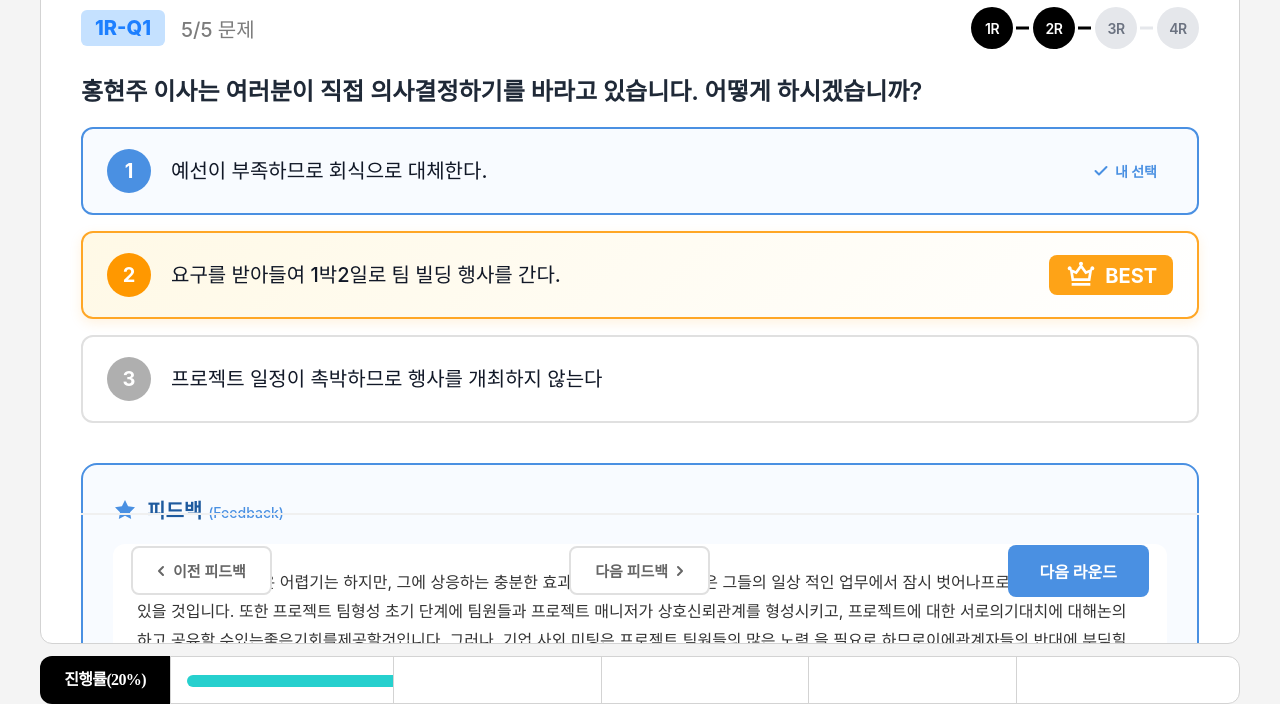
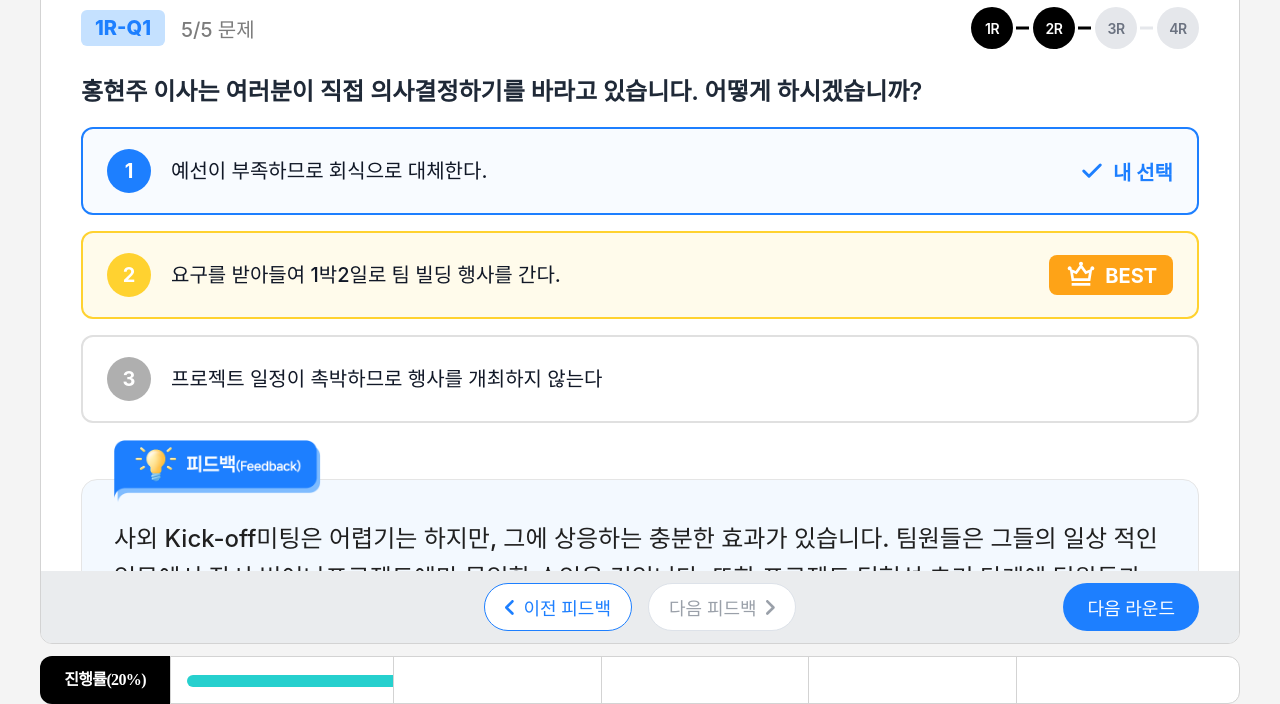
Before and after one commit to sminggs/simulation_publishing, a plain HTML site: page pm/feedback.html in a window 1280 px wide. Shown: the part 168-872 px from the top of the page. Drawn offline with nearby package versions, Linux system fonts and the light colour scheme; a web font is replaced by a local one.

Commit message:
feat: 전체 페이지 완료

```diff
--- a/pm/css/pages.css
+++ b/pm/css/pages.css
@@ -2041,6 +2041,14 @@
   border-radius: 12px;
   transition: all 0.3s;
   position: relative;
+  cursor: pointer;
+  width: 100%;
+  text-align: left;
+}
+
+.feedback-option:hover {
+  border-color: #ccc;
+  background: #fafafa;
 }
 
 .feedback-option .option-number {
@@ -2073,43 +2081,44 @@
 .option-badge {
   display: flex;
   align-items: center;
-  gap: 6px;
-  padding: 8px 16px;
+  gap: 8px;
   border-radius: 20px;
-  font-size: 14px;
+  font-size: 20px;
   font-weight: 700;
   flex-shrink: 0;
+  color: var(--primary-color);
 }
 
 /* 내 선택 스타일 */
 .feedback-option.my-choice {
-  border-color: #4a90e2;
+  border-color: var(--primary-color);
   background: #f8fbff;
 }
 
 .feedback-option.my-choice .option-number {
-  background: #4a90e2;
+  background: var(--primary-color);
   color: #fff;
 }
 
 .my-choice-badge {
   background: transparent;
-  color: #4a90e2;
+  color: var(--primary-color);
 }
 
 .my-choice-badge svg {
-  color: #4a90e2;
+  transform: scale(1.5);
+  margin-right: 5px;
+  color: var(--primary-color);
 }
 
 /* BEST 답변 스타일 */
 .feedback-option.best-answer {
-  border-color: #ffa726;
-  background: linear-gradient(135deg, #fff9e6 0%, #ffffff 100%);
-  box-shadow: 0 4px 12px rgba(255, 167, 38, 0.15);
+  border-color: #ffd230;
+  background: #fffbeb;
 }
 
 .feedback-option.best-answer .option-number {
-  background: #ff9800;
+  background: #ffd230;
   color: #fff;
 }
 
@@ -2143,29 +2152,32 @@
 
 /* 내 선택 + BEST 동시 적용 */
 .feedback-option.my-choice.best-answer {
-  border-color: #4a90e2;
-  background: linear-gradient(135deg, #f0f7ff 0%, #fff9e6 100%);
+  border-color: var(--primary-color);
+  background: #fff;
 }
 
 .feedback-option.my-choice.best-answer .option-number {
-  background: linear-gradient(135deg, #4a90e2 0%, #2196f3 100%);
+  background: var(--primary-color);
   color: #fff;
 }
 
 /* 피드백 섹션 */
 .feedback-section {
-  background: #f8fbff;
-  border: 2px solid #4a90e2;
+  position: relative;
+  background: #f3f9ff;
+  border: 1px solid #e5e5e5;
   border-radius: 16px;
-  padding: 30px;
-  margin-top: 40px;
+  padding: 40px 32px 24px 32px;
+  margin-top: 56px;
 }
 
 .feedback-header-label {
-  display: flex;
-  align-items: center;
-  gap: 10px;
-  margin-bottom: 20px;
+  position: absolute;
+  top: -40px;
+
+  img {
+    height: 63px;
+  }
 }
 
 .feedback-title {
@@ -2183,37 +2195,34 @@
 }
 
 .feedback-content {
-  background: #fff;
-  padding: 24px;
-  border-radius: 12px;
-  margin-bottom: 20px;
+  border-radius: 16px;
 }
 
 .feedback-content p {
-  font-size: 16px;
-  line-height: 1.8;
-  color: #333;
+  font-size: 24px;
+  font-style: normal;
+  font-weight: 500;
+  line-height: 38.4px;
+  color: #202020;
   margin: 0;
 }
 
 .feedback-download {
   display: flex;
+  margin-top: 15px;
   justify-content: flex-end;
 }
 
 .download-btn {
   display: flex;
   align-items: center;
-  gap: 8px;
-  background: #fff;
-  border: 2px solid #4a90e2;
-  color: #1e5a9e;
-  padding: 12px 24px;
-  border-radius: 8px;
-  font-size: 15px;
-  font-weight: 600;
-  cursor: pointer;
-  transition: all 0.3s;
+  padding-left: 40px;
+  padding-right: 10px;
+  background: url("../images/assets/icon_download.svg") no-repeat left 10px top
+    50%;
+  border: 1px solid #202020;
+  border-radius: 6px;
+  height: 38px;
 }
 
 .download-btn:hover {
@@ -2229,55 +2238,65 @@
 .feedback-navigation {
   position: sticky;
   bottom: 0;
-  display: flex;
-  align-items: center;
-  justify-content: space-between;
-  gap: 20px;
-  padding: 30px 50px;
-  border-top: 2px solid #f0f0f0;
+  width: calc(100% + 80px);
+  margin-left: -40px;
+  display: flex;
+  gap: 16px;
+  align-items: center;
+  justify-content: center;
+  padding: 12px 40px;
+  background: #eaecee;
   margin-top: 30px;
 }
 
+.feedback-container {
+  overflow-x: hidden;
+  padding-bottom: 0;
+}
+
 .nav-btn {
   display: flex;
   align-items: center;
-  gap: 8px;
+  height: 48px;
   background: #fff;
-  border: 2px solid #e0e0e0;
-  color: #666;
-  padding: 12px 24px;
-  border-radius: 8px;
-  font-size: 15px;
-  font-weight: 600;
+  border: 1px solid var(--primary-color);
+  color: var(--primary-color);
+  padding: 5px 20px;
+  border-radius: 300px;
+  font-size: 18px;
+  font-weight: 500;
   cursor: pointer;
+  gap: 9px;
   transition: all 0.3s;
 }
 
-.nav-btn:hover {
-  border-color: #4a90e2;
-  color: #4a90e2;
-}
-
-.nav-btn svg {
-  color: currentColor;
+.nav-btn svg path {
+  fill: var(--primary-color);
+}
+.nav-btn:disabled svg path {
+  fill: #9aa0a9;
+}
+
+.nav-btn:disabled {
+  color: #9aa0a9;
+  border: 1px solid #dde2e9;
 }
 
 .round-btn {
-  background: #4a90e2;
+  position: absolute;
+  display: flex;
+  align-items: center;
+  height: 48px;
+  right: 40px;
+  background: var(--primary-color);
   border: none;
   color: #fff;
-  padding: 14px 32px;
-  border-radius: 8px;
-  font-size: 16px;
-  font-weight: 700;
+  padding: 5px 24px;
+  border-radius: 900px;
+  font-size: 18px;
+  font-weight: 500;
   cursor: pointer;
-  transition: all 0.3s;
-}
-
-.round-btn:hover {
-  background: #2196f3;
-  transform: translateY(-2px);
-  box-shadow: 0 4px 12px rgba(74, 144, 226, 0.3);
+  color: #fff;
 }
 
 /* ========================================
--- a/pm/feedback.html
+++ b/pm/feedback.html
@@ -66,7 +66,7 @@
             <!-- 답변 옵션 -->
             <div class="feedback-options">
               <!-- 옵션 1: 내 선택 -->
-              <div class="feedback-option my-choice">
+              <button class="feedback-option my-choice">
                 <div class="option-number">1</div>
                 <div class="option-content">
                   <p class="option-text">
@@ -85,10 +85,10 @@
                   </svg>
                   <span>내 선택</span>
                 </div>
-              </div>
+              </button>
 
               <!-- 옵션 2: BEST -->
-              <div class="feedback-option best-answer">
+              <button class="feedback-option best-answer">
                 <div class="option-number">2</div>
                 <div class="option-content">
                   <p class="option-text">
@@ -98,29 +98,23 @@
                 <div class="option-badge best-badge">
                   <span>BEST</span>
                 </div>
-              </div>
+              </button>
 
               <!-- 옵션 3: 일반 -->
-              <div class="feedback-option">
+              <button class="feedback-option">
                 <div class="option-number">3</div>
                 <div class="option-content">
                   <p class="option-text">
                     프로젝트 일정이 촉박하므로 행사를 개최하지 않는다
                   </p>
                 </div>
-              </div>
+              </button>
             </div>
 
             <!-- 피드백 섹션 -->
             <div class="feedback-section">
               <div class="feedback-header-label">
-                <svg width="24" height="24" viewBox="0 0 24 24" fill="none">
-                  <path
-                    d="M12 2L15.09 8.26L22 9.27L17 14.14L18.18 21.02L12 17.77L5.82 21.02L7 14.14L2 9.27L8.91 8.26L12 2Z"
-                    fill="#4A90E2"
-                  />
-                </svg>
-                <span class="feedback-title">피드백<em>(Feedback)</em></span>
+                <img src="images/assets/feedback.png" alt="">
               </div>
               <div class="feedback-content">
                 <p>
@@ -134,48 +128,26 @@
                   하므로이에관계자들의 반대에 부딪힐 수도있습니다.
                 </p>
               </div>
-              <div class="feedback-download">
-                <button class="download-btn">
-                  <svg width="20" height="20" viewBox="0 0 20 20" fill="none">
-                    <path
-                      d="M10 13L6 9H8.5V4H11.5V9H14L10 13Z"
-                      fill="currentColor"
-                    />
-                    <path
-                      d="M4 14V16H16V14H17.5V17.5H2.5V14H4Z"
-                      fill="currentColor"
-                    />
-                  </svg>
-                  피드백 레포트 받기
-                </button>
-              </div>
             </div>
 
+            <div class="feedback-download">
+              <button type="button" class="download-btn">
+                피드백 레포트 받기
+              </button>
+            </div>
 
             <!-- 하단 네비게이션 -->
             <div class="feedback-navigation">
-              <button class="nav-btn prev-btn">
-                <svg width="8" height="12" viewBox="0 0 8 12" fill="none">
-                  <path
-                    d="M6 10L2 6L6 2"
-                    stroke="currentColor"
-                    stroke-width="2"
-                    stroke-linecap="round"
-                    stroke-linejoin="round"
-                  />
+              <button class="nav-btn prev-btn" type="button">
+                <svg xmlns="http://www.w3.org/2000/svg" width="9" height="15" viewBox="0 0 9 15" fill="none">
+                  <path d="M8.38986 0.391683C8.51346 0.515035 8.61153 0.661553 8.67844 0.822851C8.74534 0.984148 8.77979 1.15706 8.77979 1.33168C8.77979 1.50631 8.74534 1.67922 8.67844 1.84052C8.61153 2.00181 8.51346 2.14833 8.38986 2.27168L3.21653 7.44502L8.38986 12.6184C8.63916 12.8677 8.77922 13.2058 8.77922 13.5583C8.77922 13.9109 8.63916 14.249 8.38986 14.4984C8.14056 14.7477 7.80243 14.8877 7.44986 14.8877C7.09729 14.8877 6.75916 14.7477 6.50986 14.4984L0.389859 8.37835C0.266254 8.255 0.168191 8.10848 0.101282 7.94718C0.0343742 7.78588 -6.48499e-05 7.61297 -6.48499e-05 7.43835C-6.48499e-05 7.26373 0.0343742 7.09082 0.101282 6.92952C0.168191 6.76822 0.266254 6.6217 0.389859 6.49835L6.50986 0.378349C7.01653 -0.128317 7.86986 -0.128317 8.38986 0.391683Z" fill="#1D7FFF"/>
                 </svg>
                 이전 피드백
               </button>
-              <button class="nav-btn next-btn">
+              <button class="nav-btn next-btn" disabled type="button">
                 다음 피드백
-                <svg width="8" height="12" viewBox="0 0 8 12" fill="none">
-                  <path
-                    d="M2 2L6 6L2 10"
-                    stroke="currentColor"
-                    stroke-width="2"
-                    stroke-linecap="round"
-                    stroke-linejoin="round"
-                  />
+                <svg xmlns="http://www.w3.org/2000/svg" width="9" height="15" viewBox="0 0 9 15" fill="none">
+                  <path d="M0.389926 0.391683C0.266321 0.515035 0.168257 0.661553 0.101349 0.822851C0.0344403 0.984148 0 1.15706 0 1.33168C0 1.50631 0.0344403 1.67922 0.101349 1.84052C0.168257 2.00181 0.266321 2.14833 0.389926 2.27168L5.56326 7.44502L0.389926 12.6184C0.140622 12.8677 0.000564575 13.2058 0.000564575 13.5583C0.000564575 13.9109 0.140622 14.249 0.389926 14.4984C0.639229 14.7477 0.977357 14.8877 1.32993 14.8877C1.68249 14.8877 2.02062 14.7477 2.26993 14.4984L8.38993 8.37835C8.51353 8.255 8.61159 8.10848 8.6785 7.94718C8.74541 7.78588 8.77985 7.61297 8.77985 7.43835C8.77985 7.26373 8.74541 7.09082 8.6785 6.92952C8.61159 6.76822 8.51353 6.6217 8.38993 6.49835L2.26993 0.378349C1.76326 -0.128317 0.909926 -0.128317 0.389926 0.391683Z" fill="#9AA0A9"/>
                 </svg>
               </button>
               <button class="round-btn">다음 라운드</button>
@@ -200,5 +172,35 @@
       </div>
     </div>
 
+    <script>
+      $(document).ready(function () {
+        // 피드백 옵션 클릭
+        $(".feedback-option").on("click", function () {
+          $(".feedback-option").each(function() {
+            $(this).removeClass("my-choice");
+            $(this).find(".my-choice-badge").remove();
+          });
+
+          $(this).addClass("my-choice");
+
+          $(this).find(".best-badge").remove();
+          const myChoiceBadge = `
+            <div class="option-badge my-choice-badge">
+              <svg width="16" height="16" viewBox="0 0 16 16" fill="none">
+                <path
+                  d="M13.5 4L6 11.5L2.5 8"
+                  stroke="currentColor"
+                  stroke-width="2"
+                  stroke-linecap="round"
+                  stroke-linejoin="round"
+                />
+              </svg>
+              <span>내 선택</span>
+            </div>
+          `;
+          $(this).append(myChoiceBadge);
+        });
+      });
+    </script>
   </body>
 </html>
```
Also changed, not shown: pm/status.html (+1 -1 lines), pm/images/assets/feedback.png (added), pm/images/assets/icon_download.svg (added).
